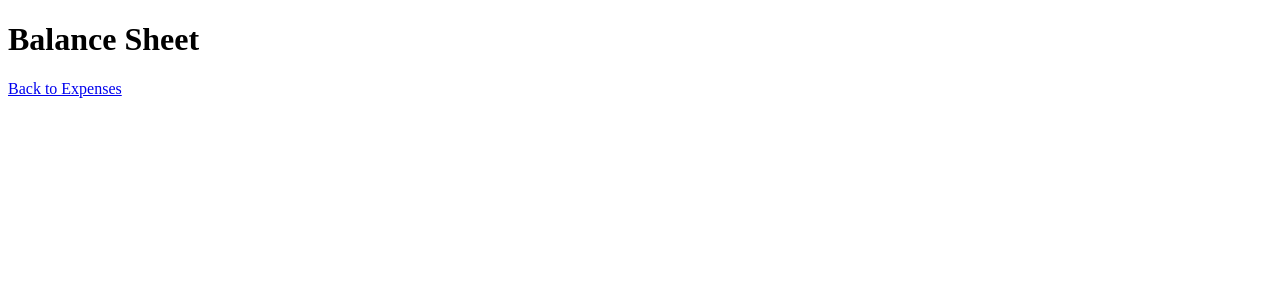
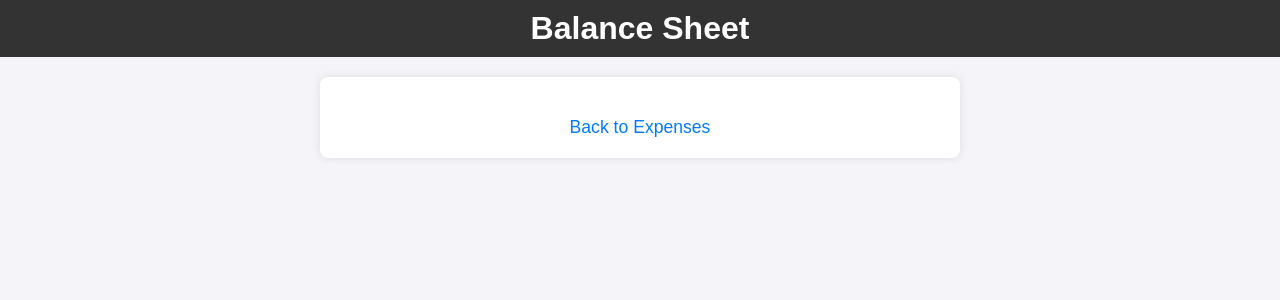
Before and after one commit to shukla307/Convin-Assignment-Expenses-Sharing-Application, a Django app: page /expenses/balance_sheet/ in a window 1280 px wide. Shown: the top 300 px of the page. Run offline with Django 4.2, Linux system fonts and the light colour scheme; a user stored in the database is signed in; tables that the repository leaves empty hold one stand-in row (values such as "Sample post").

Commit message:
Update balance_sheet.html

```diff
--- a/expense_share/expenses/templates/expenses/balance_sheet.html
+++ b/expense_share/expenses/templates/expenses/balance_sheet.html
@@ -1,15 +1,83 @@
+
 <!DOCTYPE html>
 <html>
 <head>
     <title>Balance Sheet</title>
+    <style>
+        body {
+            font-family: Arial, sans-serif;
+            background-color: #f4f4f9;
+            margin: 0;
+            padding: 0;
+        }
+
+        header {
+            background-color: #333;
+            color: #fff;
+            padding: 10px 20px;
+            text-align: center;
+        }
+
+        h1 {
+            margin: 0;
+            font-size: 2em;
+        }
+
+        .container {
+            max-width: 600px;
+            margin: 20px auto;
+            padding: 20px;
+            background: #fff;
+            border-radius: 8px;
+            box-shadow: 0 0 10px rgba(0, 0, 0, 0.1);
+        }
+
+        ul {
+            list-style-type: none;
+            padding: 0;
+        }
+
+        ul li {
+            padding: 10px;
+            border-bottom: 1px solid #eee;
+        }
+
+        ul li:last-child {
+            border-bottom: none;
+        }
+
+        .amount {
+            font-weight: bold;
+        }
+
+        .back-link {
+            display: block;
+            margin-top: 20px;
+            text-align: center;
+            text-decoration: none;
+            color: #007bff;
+            font-size: 1.1em;
+            transition: color 0.3s;
+        }
+
+        .back-link:hover {
+            color: #0056b3;
+        }
+    </style>
 </head>
 <body>
-    <h1>Balance Sheet</h1>
-    <ul>
-        {% for creditor, amount in balance_sheet.items %}
-        <li>{{ creditor.username }}: {{ amount }}</li>
-        {% endfor %}
-    </ul>
-    <a href="{% url 'expense_list' %}">Back to Expenses</a>
+    <header>
+        <h1>Balance Sheet</h1>
+    </header>
+    <div class="container">
+        <ul>
+            {% for creditor, amount in balance_sheet.items %}
+            <li>
+                {{ creditor.username }}: <span class="amount">{{ amount }}</span>
+            </li>
+            {% endfor %}
+        </ul>
+        <a class="back-link" href="{% url 'expense_list' %}">Back to Expenses</a>
+    </div>
 </body>
 </html>
```
